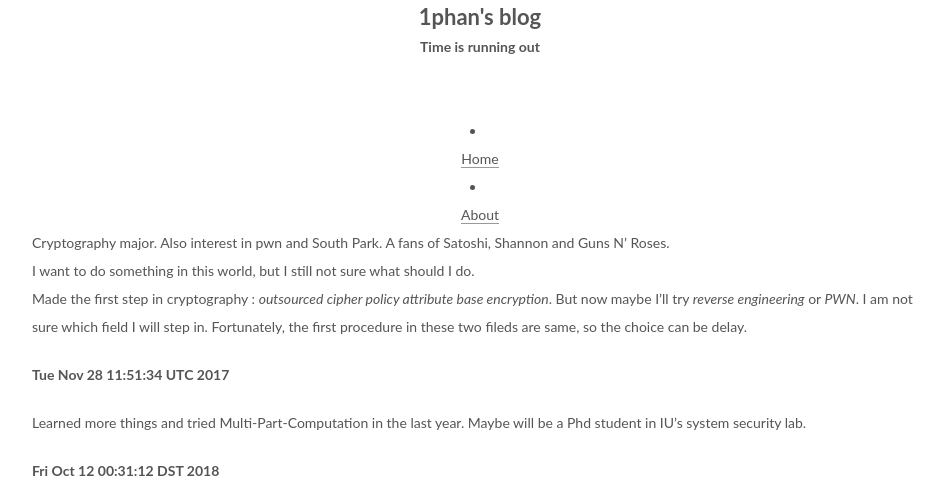
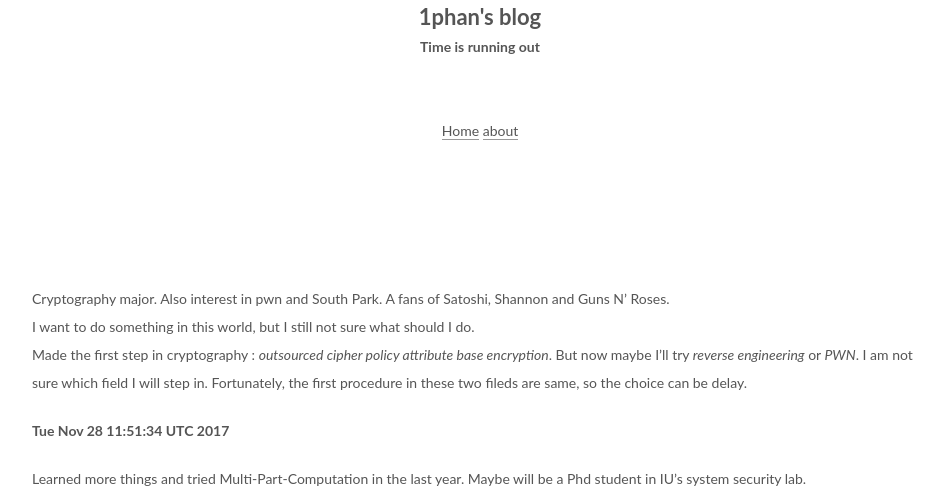
Before and after one commit to Gao-Chuan/blog, a Django app: template templates/about.html in a window 1280 px wide. Shown: the top 486 px of the page, without its empty margins (160-1104 px from the left). Run offline with Django 3.2, Linux system fonts and the light colour scheme; the template is opened without the code that fills it, so the values that code supplies are empty.

Commit message:
try to make it looks better again

```diff
--- a/templates/baseHeader.html
+++ b/templates/baseHeader.html
@@ -8,24 +8,10 @@
         {{date}}</b>
       <br />
       <br />
-{#      <a href="/">Home</a>#}
-                <li class="menu-item menu-item-home">
-          <a href="/" rel="section">
-
-              <i class="menu-item-icon fa fa-fw fa-home"></i> <br />
-
-            Home
-          </a>
-        </li>
-     <li class="menu-item menu-item-about">
-          <a href="/about/" rel="section">
-
-              <i class="menu-item-icon fa fa-fw fa-user"></i> <br />
-
-            About
-          </a>
-        </li>
+      <a href="/">Home</a>
+      <a href="/about">about</a>
     </center>
+    <br><br><br><br><br>
   {%  block content %}
   {% endblock %}
   </body>
```
